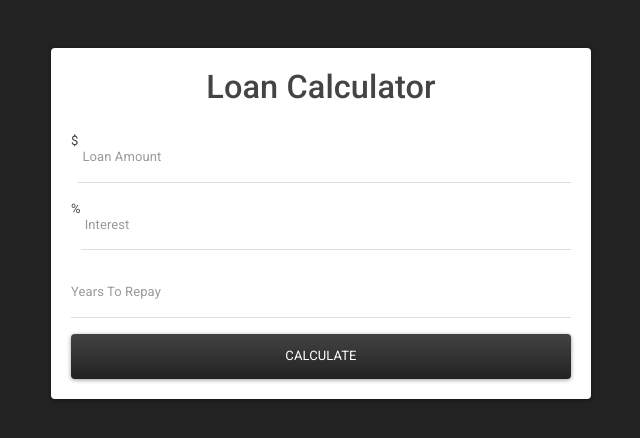
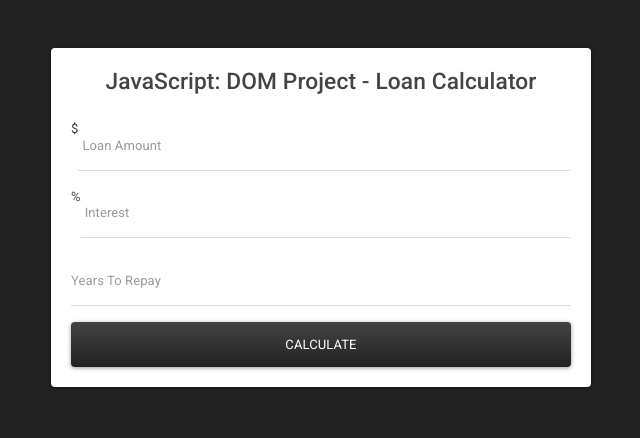
Before and after one commit to sipostudent/DOM-Project---Loan-Calculator, a plain HTML site: page index.html in a window 1280 px wide. Shown: the whole page, without its empty margins (319-959 px from the left). Drawn offline with nearby package versions, Linux system fonts and the light colour scheme.

Commit message:
Updated General

```diff
--- a/index.html
+++ b/index.html
@@ -15,7 +15,7 @@
     <div class="row">
       <div class="col-md-6 mx-auto">
         <div class="card card-body text-center mt-5">
-          <h1 class="heading display-5 pb-3">Loan Calculator</h1>
+          <h3 class="heading display-5 pb-3">JavaScript: DOM Project - Loan Calculator</h3>
           <form id="loan-form">
             <div class="form-group">
               <div class="input-group">
```
Also changed, not shown: assets/images/loan-calculator.png (added), 1 other file.
